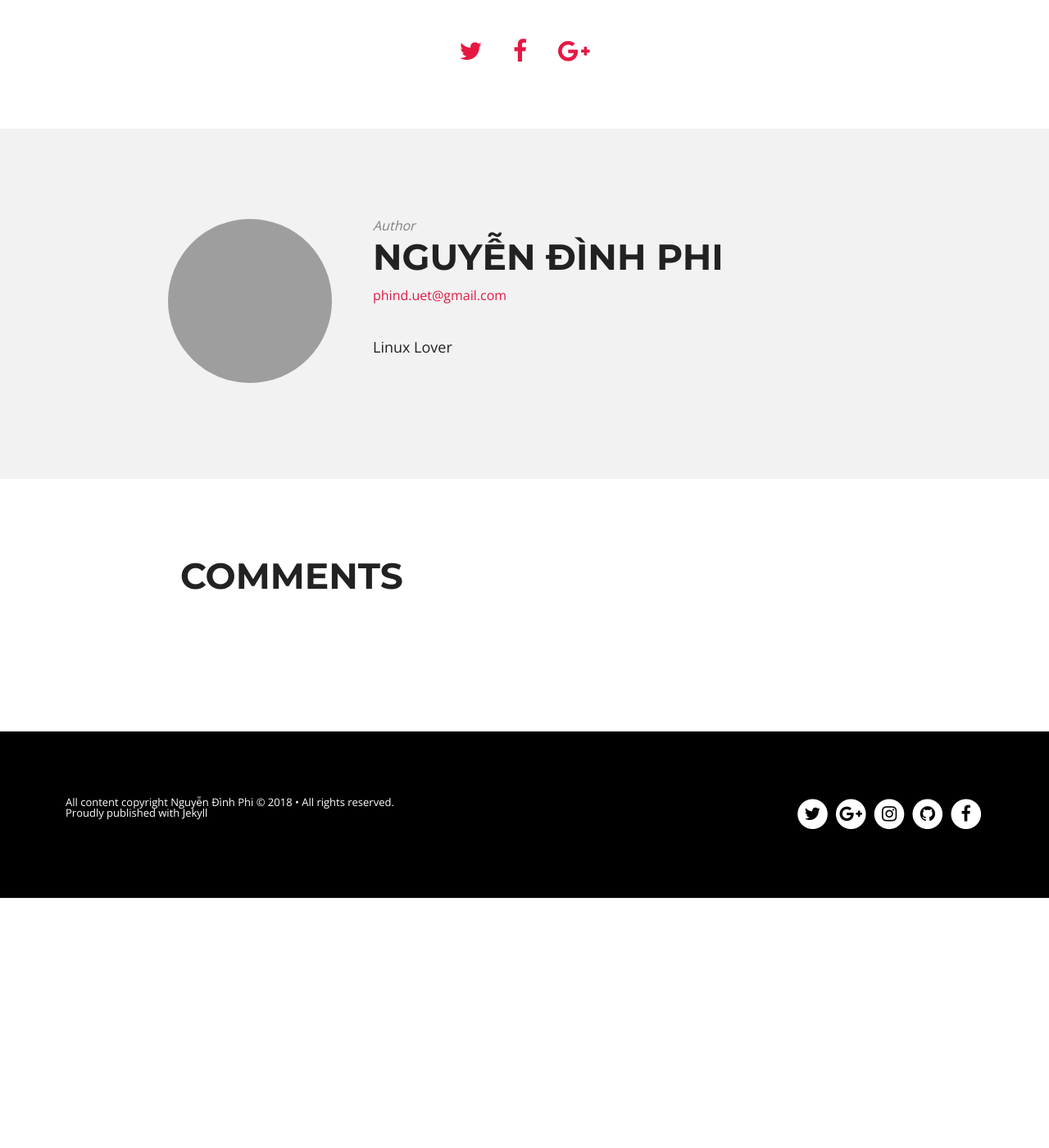
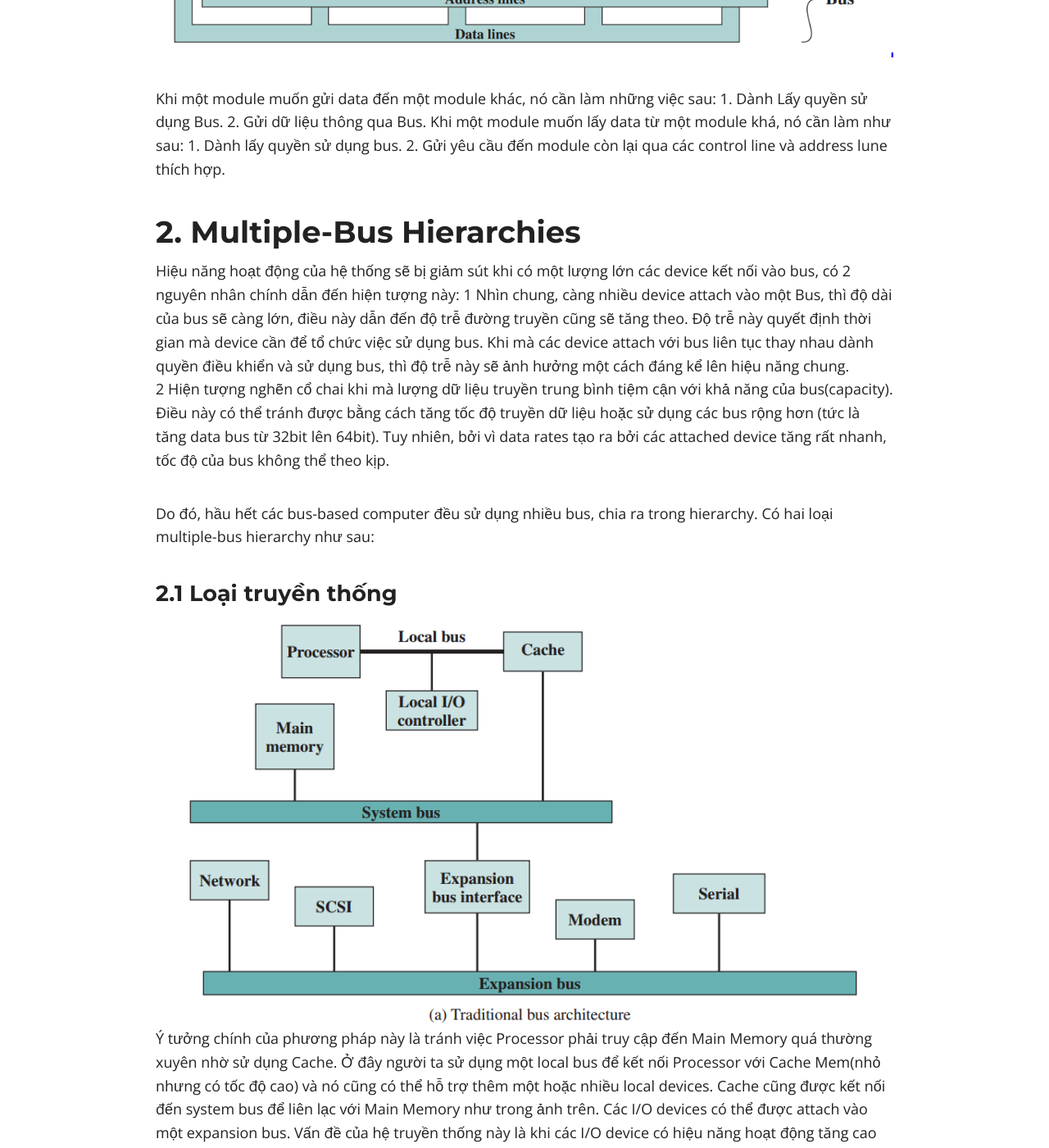
Before and after one commit to ita93/ita93.github.io, a Jekyll site: the page built from _posts/2018-03-20-Bus.md, in a window 1280 px wide and 1400 px high, scrolled down 2611 px. Shown: the whole window at 82% size. Built offline with Jekyll 4.4.1, drawn with Linux system fonts in a browser that asks for light colours; nearby versions of some CDN libraries; comment, search, counter and statistics services are not loaded; before the commit the page ends 3706 px from its top, so only the background shows below that; some of the changed text lies outside the part shown.

Commit message:
Bus
Bus unfinished

```diff
--- a/_posts/2018-03-20-Bus.md
+++ b/_posts/2018-03-20-Bus.md
@@ -34,9 +34,36 @@ Thông thường, một System bus chứa từ 50 đến 100 line riêng biệt.
 	- <b>Clock</b>: Đồng bộ hóa các thao tác
 	- <b>Reset</b>: Khởi tạo lại tất cả các module.
 
+<a href="{{ site.url }}/images/Bus/Bus intercom Scheme.PNG"><img src="{{ site.url }}/images/Bus/Bus intercom Scheme.PNG"></a>
+
 Khi một module muốn gửi data đến một module khác, nó cần làm những việc sau:
 	1. Dành Lấy quyền sử dụng Bus.
 	2. Gửi dữ liệu thông qua Bus.
 Khi một module muốn lấy data từ một module khá, nó cần làm như sau:
 	1. Dành lấy quyền sử dụng bus.
 	2. Gửi yêu cầu đến module còn lại qua các control line và address lune thích hợp.
+
+## 2. Multiple-Bus Hierarchies
+Hiệu năng hoạt động của hệ thống sẽ bị giảm sút khi có một lượng lớn các device kết nối vào bus, có 2 nguyên nhân chính dẫn đến hiện tượng này:
+	1 Nhìn chung, càng nhiều device attach vào một Bus, thì độ dài của bus sẽ càng lớn, điều này dẫn đến độ trễ đường truyền cũng sẽ tăng theo. Độ trễ này quyết định thời gian mà device cần để tổ chức việc sử dụng bus. Khi mà các device attach với bus liên tục thay nhau dành quyền điều khiển và sử dụng bus, thì độ trễ này sẽ ảnh hưởng một cách đáng kể lên hiệu năng chung.<br/>
+	2 Hiện tượng nghẽn cổ chai khi mà lượng dữ liệu truyền trung bình tiệm cận với khả năng của bus(capacity). Điều này có thể tránh được bằng cách tăng tốc độ truyền dữ liệu hoặc sử dụng các bus rộng hơn (tức là tăng data bus từ 32bit lên 64bit). Tuy nhiên, bởi vì data rates tạo ra bởi các attached device tăng rất nhanh, tốc độ của bus không thể theo kịp.
+
+Do đó, hầu hết các bus-based computer đều sử dụng nhiều bus, chia ra trong hierarchy.
+Có hai loại multiple-bus hierarchy như sau:
+### 2.1 Loại truyền thống
+<a href="{{ site.url }}/images/Bus/traditional bus.PNG"><img src="{{ site.url }}/images/Bus/traditional bus.PNG"></a>
+Ý tưởng chính của phương pháp này là tránh việc Processor phải truy cập đến Main Memory quá thường xuyên nhờ sử dụng Cache. Ở đây người ta sử dụng một local bus để kết nối Processor với Cache Mem(nhỏ nhưng có tốc độ cao) và nó cũng có thể hỗ trợ thêm một hoặc nhiều local devices. Cache cũng được kết nối đến system bus để liên lạc với Main Memory như trong ảnh trên.
+Các I/O devices có thể được attach vào một expansion bus.
+Vấn đề của hệ truyền thống này là khi các I/O device có hiệu năng hoạt động tăng cao thì hệ thống bị kém hiệu quả đi.
+### 2.2 Loại sử dụng bus hiệu năng cao
+<a href="{{ site.url }}/images/Bus/High-performance.PNG"><img src="{{ site.url }}/images/Bus/High-performance.PNG"></a>
+Sử dụng một high-speed bus, được tích hợp kín với phần còn lại của hệ thống, chỉ yêu cầu một bridge giữa processor's bus và high-speed bus.
+Ở đây local bus vẫn được sử dụng như trong mô hình truyền thống.
+Cache controller được tích hợp vào một bridge (buffering device), và kết nối trực tiếp với high-speed bus. Trên bus này, các thiết bị nhập xuất có tốc độ cao được attach vào.
+Do các thiết bị I/O tốc độ thấp không cần thiết phải attach vào high-speed bus, nên expansion bus được giữ lại để phục vụ các thiết bị này, nhưng nó không còn kết nối vào system bus, mà thay vào đó sẽ kết nối với High-speed bus.
+
+## 3. Elements of Bus design.
+Các tham số hoặc thành phần thiết kế cơ bản dùng để phân loại bus.
+## 3.1 Bus Types
+Các đường bus có thể chia làm hai loại chính:
+<b>Dedicated bus</b> là bus line được gán cố định với một function hoặc một tập vật lý của các thành phần máy tính.
```
Also changed, not shown: images/Bus/High-performance.PNG (added), images/Bus/traditional bus.PNG (added).
